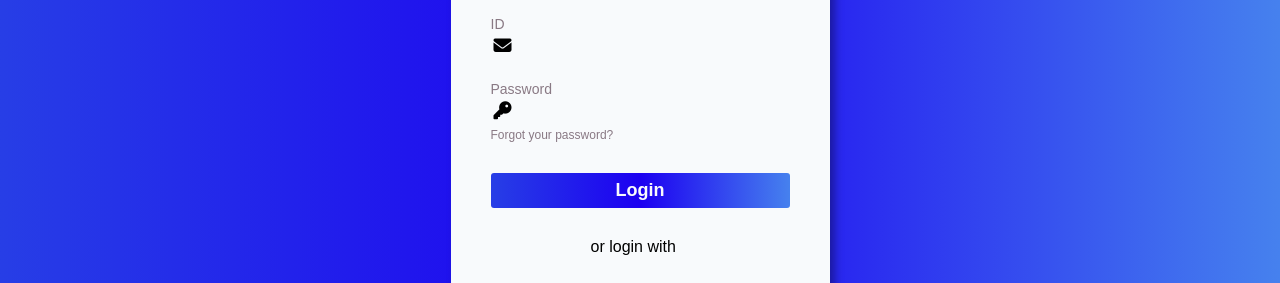
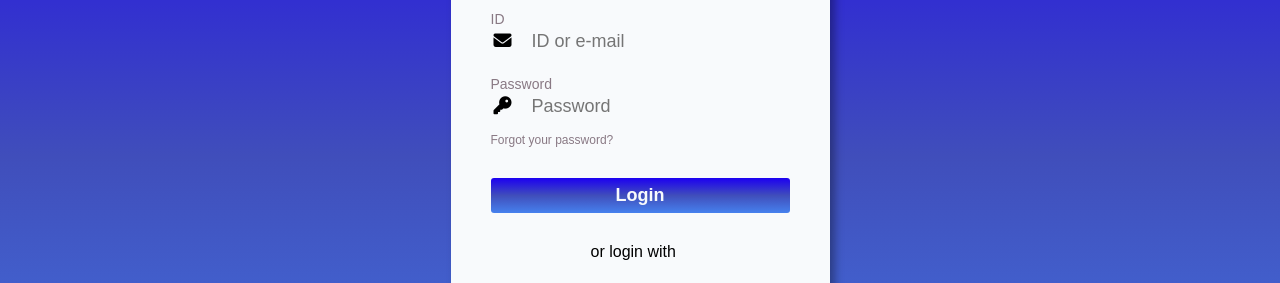
Before and after one commit to MatsushitaTomio/Tela-de-login, a plain HTML site: page index.html in a window 1280 px wide. Shown: the part 243-526 px from the top of the page. Drawn offline with Linux system fonts and the light colour scheme.

Commit message:
Pagina de login/ Login page

```diff
--- a/assests/css/style.css
+++ b/assests/css/style.css
@@ -8,11 +8,11 @@
     --color-dark-900: #000;
 
     --color-blue-50:  #4681ee;
-    --color-blue-100: #273ee6;
+    --color-blue-100: #404ebb;
     --color-blue-200: #1c00f1;
 
 
-    --color-gradient: linear-gradient(90deg, var(--color-blue-100), var(--color-blue-200), var(--color-blue-50));
+    --color-gradient: linear-gradient(180deg, var(--color-blue-200), var(--color-blue-100), var(--color-blue-50));
 
 
 }
@@ -71,7 +71,7 @@
     font-size: 20px;
 }
 
-#inputs {
+.inputs {
      display: flex;
      flex-direction: column;
      align-items: center;
@@ -108,6 +108,11 @@
 .input-field input:focus {
     outline: none;
 
+}
+
+#forgot_password {
+
+    padding-top: 10px;
 }
 
 #forgot_password a {
--- a/index.html
+++ b/index.html
@@ -17,13 +17,14 @@
                 <i id="mode_icon" class="fa-solid fa-moon"></i>
             </div>
 
-            <div id="inputs">
+            <div class="inputs" id="inputs">
                 <div class="input-box">
-                    <label for="email">
+                    <label for="id">
                         ID
                         <div class="input-field">
                             <i class="fa-solid fa-envelope"></i>
-                            <input type="text" id="user" name="user">
+                            <input type="text" id="user" name="user" placeholder="ID or e-mail">
+
                         </div>
                     </label>
                 </div>
@@ -32,10 +33,9 @@
                         Password
                         <div class="input-field">
                             <i class="fa-solid fa-key"></i>
-                            <input type="password" id="password" name="password">
+                            <input type="password" id="password" name="password" placeholder="Password">
                         </div>
                     </label>
-
                     <div id="forgot_password">
                         <a href="#">
                         Forgot your password?
```
